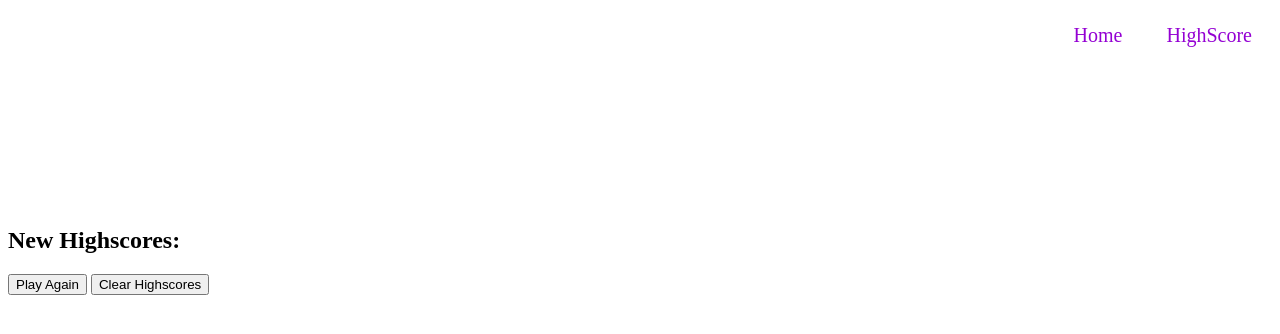
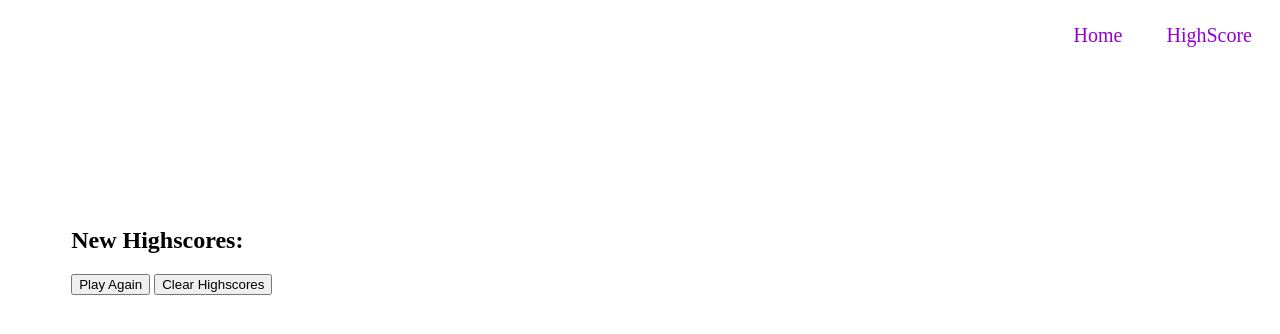
Before and after one commit to tydelgado98/Quiz-Coding, a plain HTML site: page high-score.html in a window 1280 px wide. Drawn offline with Linux system fonts and the light colour scheme.

Commit message:
some css

```diff
--- a/assets/style.css
+++ b/assets/style.css
@@ -73,6 +73,11 @@ main button:hover {
     font-family: Impact, Haettenschweiler, 'Arial Narrow Bold', sans-serif;
 }
 
+.new-score-box{
+    margin: 5%;
+
+}
+
  @media screen and (max-width: 992px) {
    #links a{
        font-size: 20px;
```
